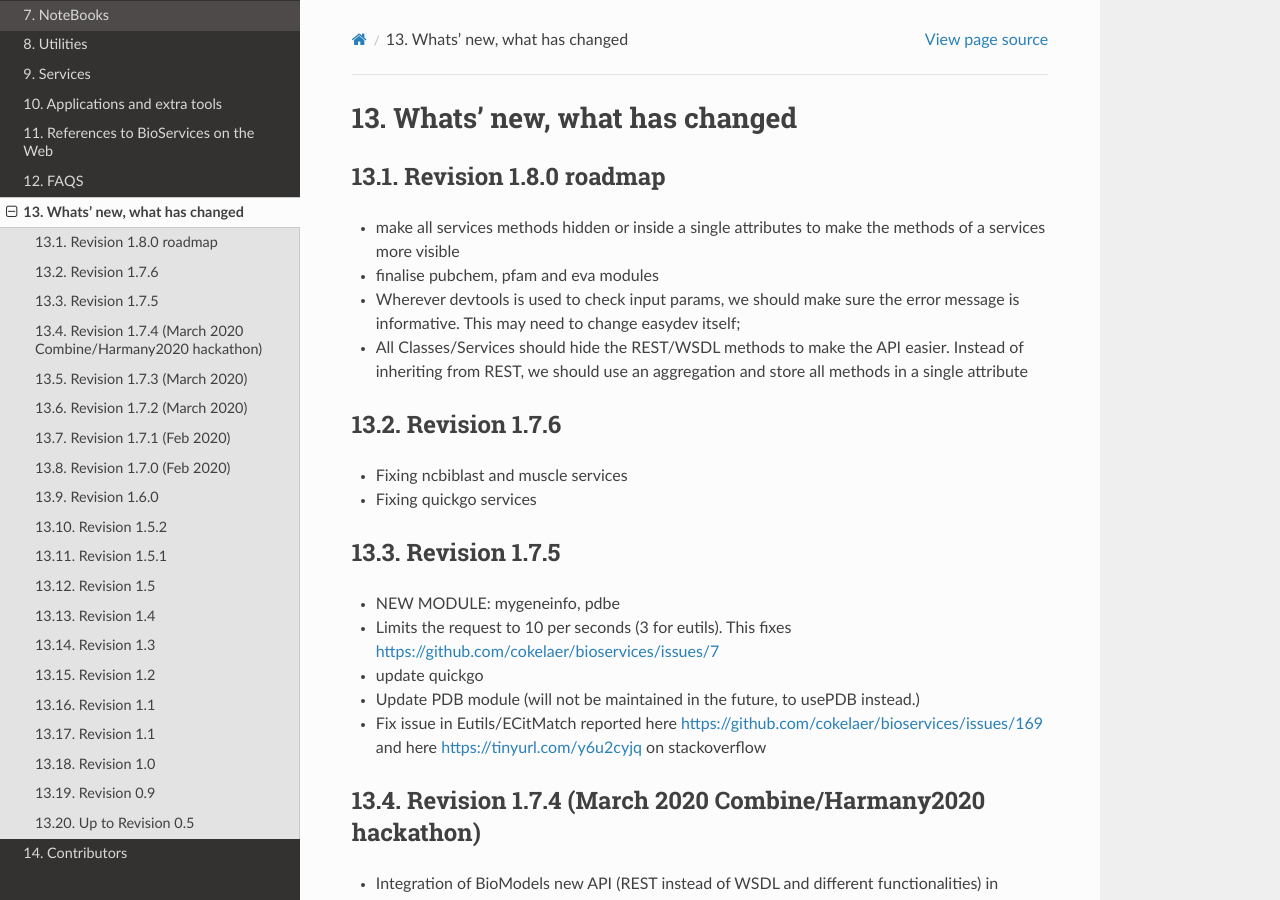
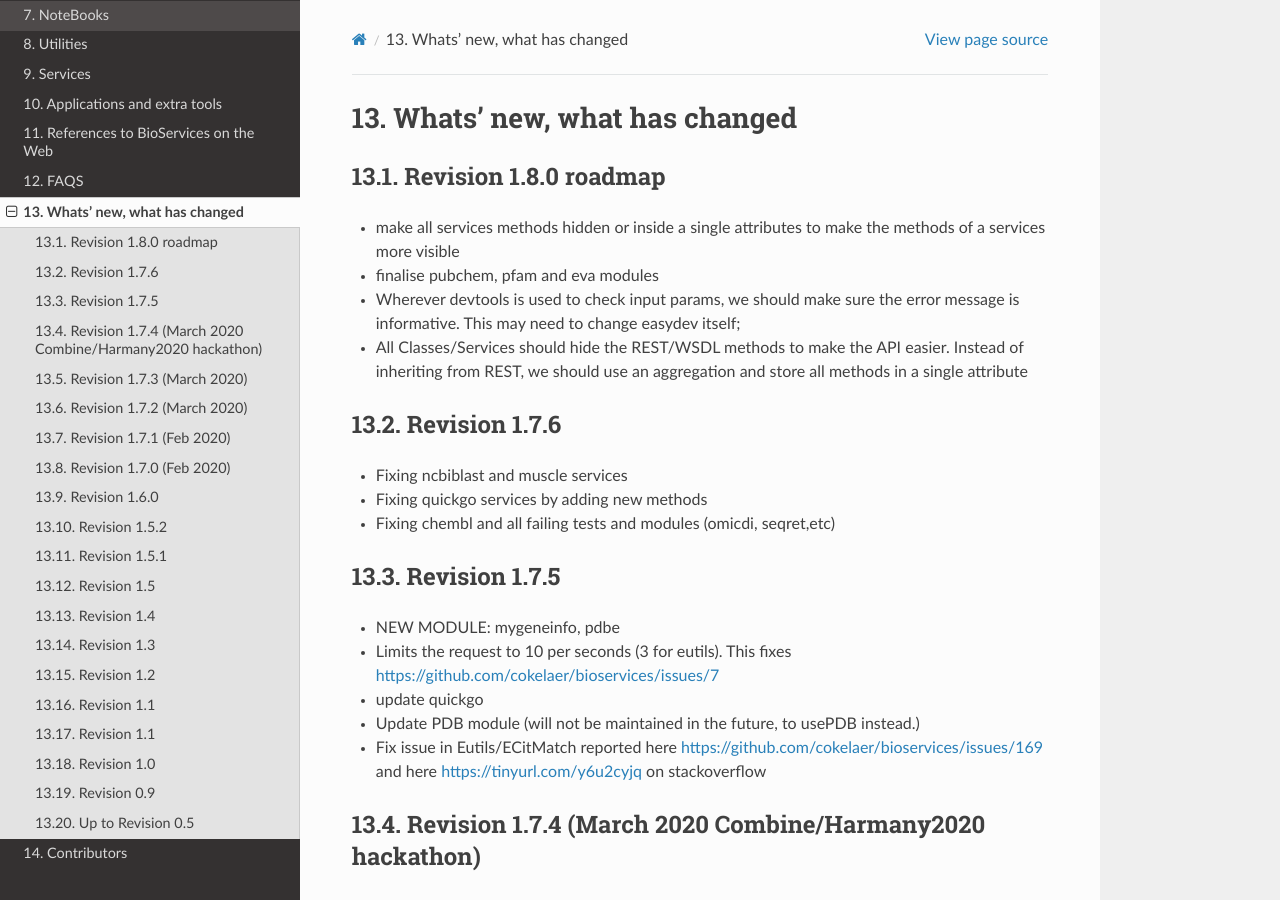
Before and after one commit to cokelaer/bioservices, a Sphinx documentation site: the page built from doc/ChangeLog.rst, in a window 1280 px wide and 900 px high. Built offline with Sphinx 7.4.7 and the Read the Docs theme 2.0.0, drawn with Linux system fonts in a browser that asks for light colours; formulas are drawn with MathJax 3; pages that are not in the unit, such as notebooks, are missing from menus.

Commit message:
increase/update metadata and version

```diff
--- a/doc/ChangeLog.rst
+++ b/doc/ChangeLog.rst
@@ -17,7 +17,8 @@ Revision 1.7.6
 --------------
 
 * Fixing ncbiblast and muscle services
-* Fixing quickgo services
+* Fixing quickgo services by adding new methods
+* Fixing chembl and all failing tests and modules (omicdi, seqret,etc)
 
 Revision 1.7.5
 --------------
--- a/setup.py
+++ b/setup.py
@@ -7,7 +7,7 @@ import glob
 
 _MAJOR               = 1
 _MINOR               = 7
-_MICRO               = 5
+_MICRO               = 6
 version              = '%d.%d.%d' % (_MAJOR, _MINOR, _MICRO)
 release              = '%d.%d' % (_MAJOR, _MINOR)
 
```
